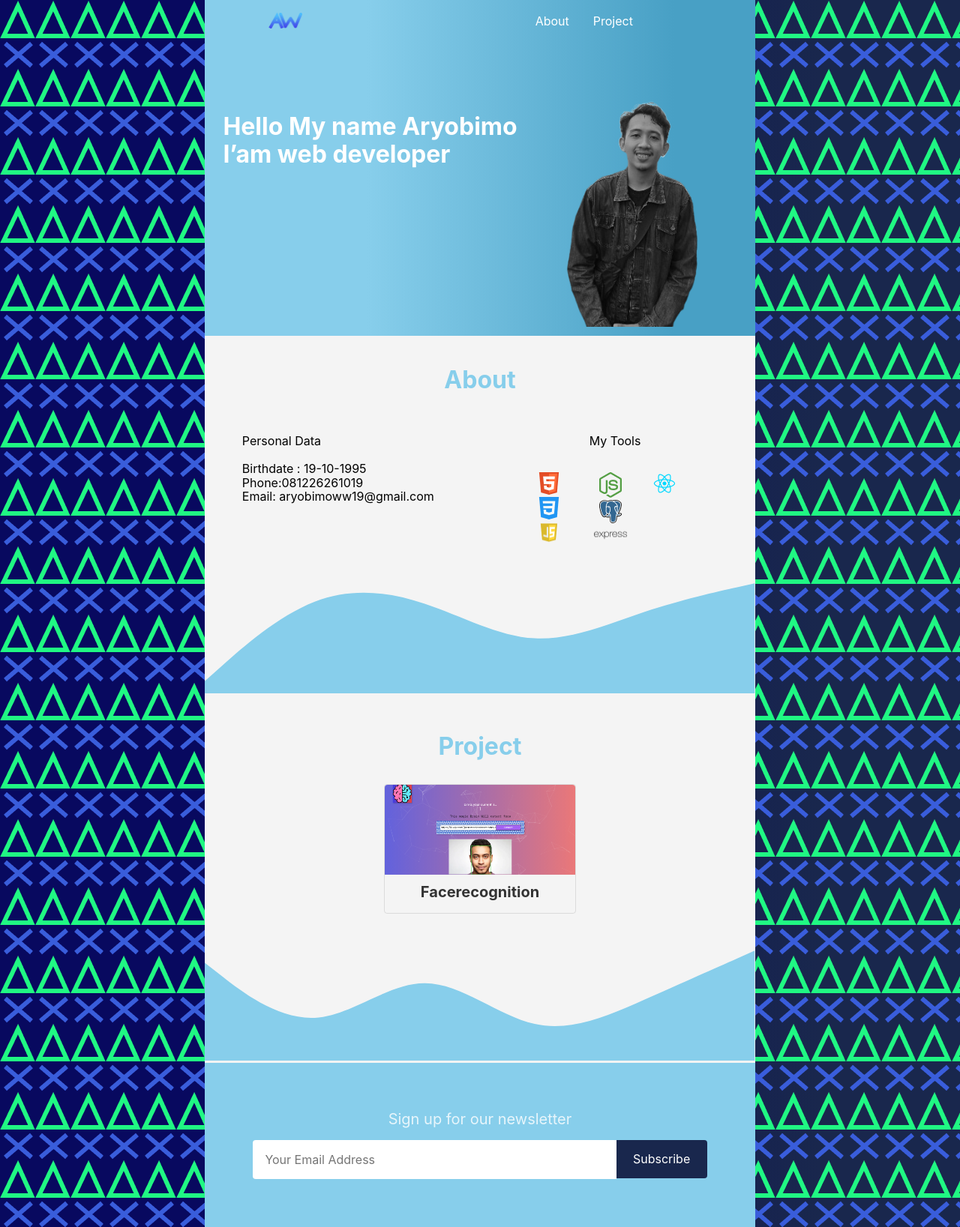
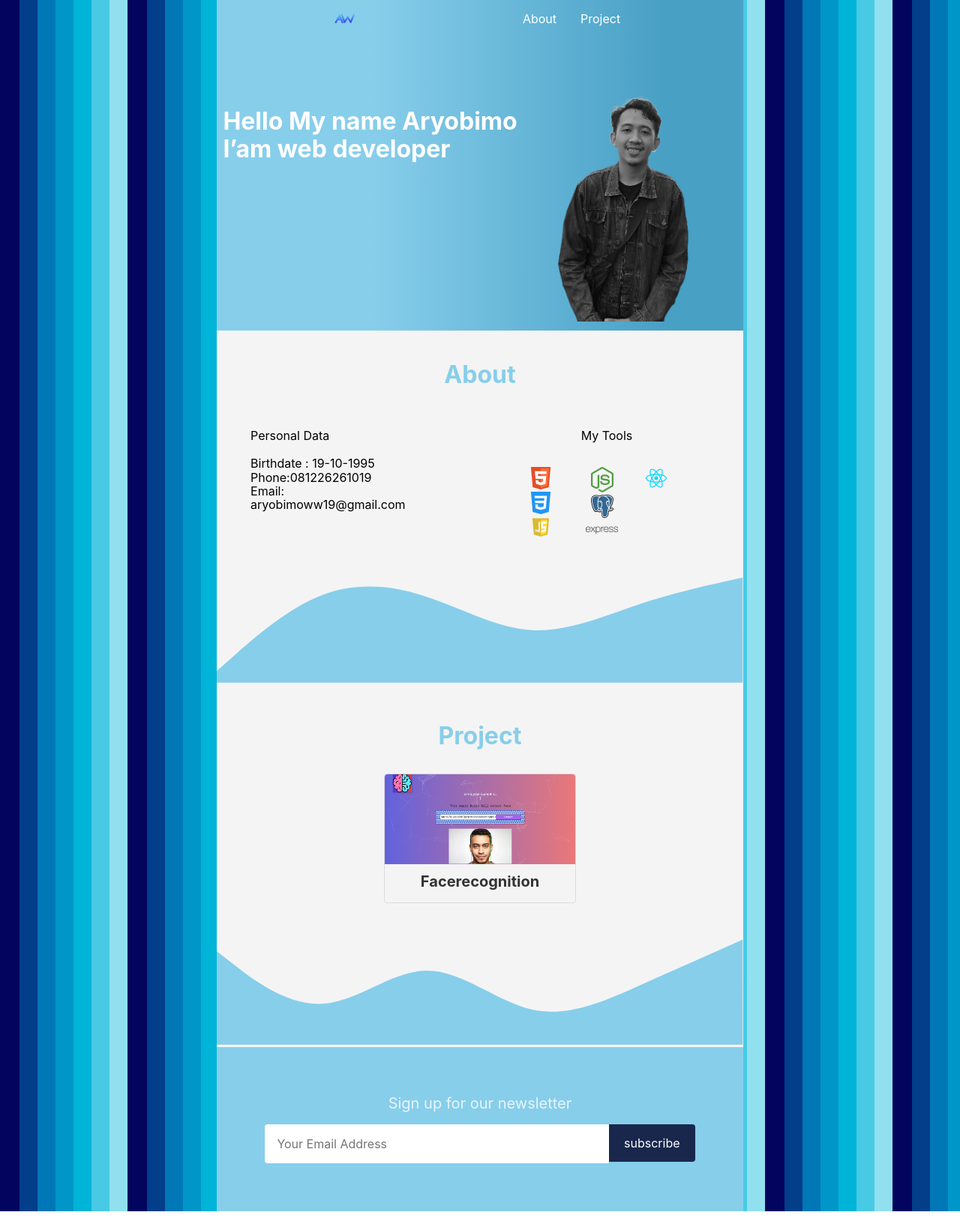
Before and after one commit to aryobimoww/portfolio, a React (Create React App) app: page / in a window 1280 px wide. Shown: the whole page at 75% size. After the commit the page ends 1616 px from the top, so only its background shows below. Built offline with nearby package versions, Linux system fonts and the light colour scheme.

Commit message:
frofix all

```diff
--- a/src/App.js
+++ b/src/App.js
@@ -14,9 +14,7 @@ AOS.init({
   delay:200
 
 });
-const option = {
-  speed:300
-}
+
 
 
 
@@ -30,7 +28,6 @@ function App() {
         <Portf/>
         <Footer/>
       </div>
-      <script>let scroll = new SmoothScroll('a[href*="#"]');</script>
     </div>
   );
 }
--- a/src/Components/About/About.css
+++ b/src/Components/About/About.css
@@ -4,6 +4,3 @@
 
   left: 283px;
 }
-.navbar .push {
-  padding-left: 60%;
-}
--- a/src/Components/Footer/Footer.css
+++ b/src/Components/Footer/Footer.css
@@ -13,3 +13,24 @@
   background-color: white;
   color: #19274d;
 }
+
+#scroll-container {
+  border: 3px solid white;
+  border-radius: 5px;
+  overflow: hidden;
+}
+
+#scroll-text {
+  /* animation properties */
+  translatex: 100%;
+  animation: my-animation 15s linear infinite;
+}
+
+@keyframes my-animation {
+  from {
+    transfrom: translatex(100%);
+  }
+  to {
+    transform: translate(-100%);
+  }
+}
--- a/src/Components/Footer/Footer.js
+++ b/src/Components/Footer/Footer.js
@@ -1,23 +1,43 @@
-import React from 'react';
+import React,{useState,useEffect} from 'react';
+import { useImperativeHandle } from 'react/cjs/react.production.min';
 import './Footer.css';
 
 const Footer = () => {
+    const scriptURL = 'https://script.google.com/macros/s/AKfycbwA8cWZ-U0csgqWlDGhDwM3PyPvFOLjox8qSip3KnFjNoR-QcwYjnNYWhqAzDPuXdBu9w/exec';
+    const form = document.forms['submit-to-google-sheet'];
+    const [isActive, setActive] = useState(false);
+    const onSubmit = (e) => {
+        e.preventDefault();
+        setActive(!isActive);
+        fetch(scriptURL,{
+            method: 'post',
+            body: new FormData(form)
+        })
+        .then(response => {
+            console.log('succsess',response);
+        })
+        .catch(console.log)
+    }
     return (
         <div>
             <div className='footer' style={{background:'#87ceeb'}} data-aos='fade-right'>
+            <div className= {isActive? '':' tc bg-light-blue w-100 white dn '} id='scroll-container'><div id='scroll-text' className='white'>Thankyou for Subscribe</div> </div>
             <div className="pa4-l">
-                <form className=" mw7 center pa4 br2-ns  b--black-10">
+                <form className=" mw7 center pa4 br2-ns  b--black-10" name='submit-to-google-sheet'>
                     <fieldset className="cf bn ma0 pa0">
                     <legend className="pa0 f5 f4-ns mb3 white-80">Sign up for our newsletter</legend>
                     <div className="cf">
                         <label className="clip" for="email-address">Email Address</label>
-                        <input className="f6 f5-l input-reset bn fl black-80 bg-white pa3 lh-solid w-100 w-75-m w-80-l br2-ns br--left-ns" placeholder="Your Email Address" type="text" name="email-address" value="" id="email-address"/>
-                        <input className="f6 f5-l button-reset fl pv3 tc bn bg-animate pointer w-100 w-25-m w-20-l br2-ns br--right-ns submit" type="submit" value="Subscribe" />
+                        <input className="f6 f5-l input bn fl black-80 bg-white pa3 lh-solid w-100 w-75-m w-80-l br2-ns br--left-ns" placeholder="Your Email Address" type="email" name="email"  id="email-address" />
+                        <input className="f6 f5-l button fl pv3 tc bn bg-animate pointer w-100 w-25-m w-20-l br2-ns br--right-ns submit"  type="submit" value="subscribe" onClick={onSubmit} />
                     </div>
                     </fieldset>
                 </form>
                 </div>
             </div>
+            <script>
+
+            </script>
         </div>
     )
 }
--- a/src/Components/Hero/Hero.css
+++ b/src/Components/Hero/Hero.css
@@ -2,7 +2,6 @@
   /* Rectangle 6 */
   /* position: relative; */
   max-width: 865px;
-  max-height: 455px;
   left: 283px;
   top: 0px;
   z-index: 0;
--- a/src/Components/Hero/Hero.js
+++ b/src/Components/Hero/Hero.js
@@ -8,34 +8,33 @@ const Hero = () => {
     return (
         <div>
             <div className='hero'>
-            <nav className="navbar db dt-l w-100 border-box pa3 ph5-l">
-                <a className="dtc v-mid mid-gray link dim w-30 pr4" href='some' title="Home">
-                    <img src={Logo} className="dib w-30
+            <nav className="navbar db dt-l w-100 border-box pa3 ph5-l ">
+                <a className="dtc v-mid mid-gray link dim w-10 " href='some' title="Home">
+                    <img src={Logo} className="dib w-10
                      pr5" alt="Site Name"/>
                 </a>
-                    <div className='dtc v-mid w-100'>
+                    <div className='dtc v-mid w-10'>
                         {/* <div className="db dtc-l v-mid w-100 w-20-l tc tr-l"> */}
-                            <a className="link dim white f6 f5-l dib mr4 mr4-l ml6" href="#about" >About</a>
+                            <a className="link dim white f6 f5-l dib mr4 mr4-l" href="#about" >About</a>
                             <a className="link dim white f6 f5-l dib mr3 mr4-l" href="#protf" >Project</a>
                             {/* <a className="link dim white f6 f5-l dib pr4" href="/some/valid/uri">Contact</a> */}
                         </div>
                     {/* </div> */}
                 </nav>
 
-                <div className="mw9 center ph3-ns">
-                    <div className="cf ph2-s">
-                        <div className="fl w-70 w-60-ns pa2 mt5" data-aos='fade-up'>
+
+                    <div className="flex flex-wrap-reverse item-center">
+                        <div className="  w-65 w-55-ns pa2 mt5" data-aos='fade-up'>
                             <h1 className='tl white'>Hello My name Aryobimo <br />
                                 I’am web  developer</h1>
                         </div>
-                        <div className="fl w-30 w-20-ns pa2" data-aos='fade-left'>
+                        <div className=" w-50 w-25-ns pa2" data-aos='fade-left'>
                             <div ><img className='hero-foto w-85' alt="hero" src={HeroFoto} /></div>
                         </div>
                     </div>
                 </div>
             </div>
-            {/* <script>let scroll = new SmoothScroll('a[href*="#"]);</script> */}
-        </div>
+
     )
 }
 
--- a/src/Components/Portf/Portf.css
+++ b/src/Components/Portf/Portf.css
@@ -4,7 +4,3 @@
 
   left: 283px;
 }
-.submit:hover {
-  background-color: white;
-  color: black;
-}
--- a/src/index.css
+++ b/src/index.css
@@ -5,8 +5,7 @@ body {
     sans-serif;
   -webkit-font-smoothing: antialiased;
   -moz-osx-font-smoothing: grayscale;
-  background: url(back.png),
-    linear-gradient(270deg, #19274d 14.85%, #08095f 70.45%);
+  background: url(back.png);
 }
 
 code {
```
Also changed, not shown: src/back.png.
